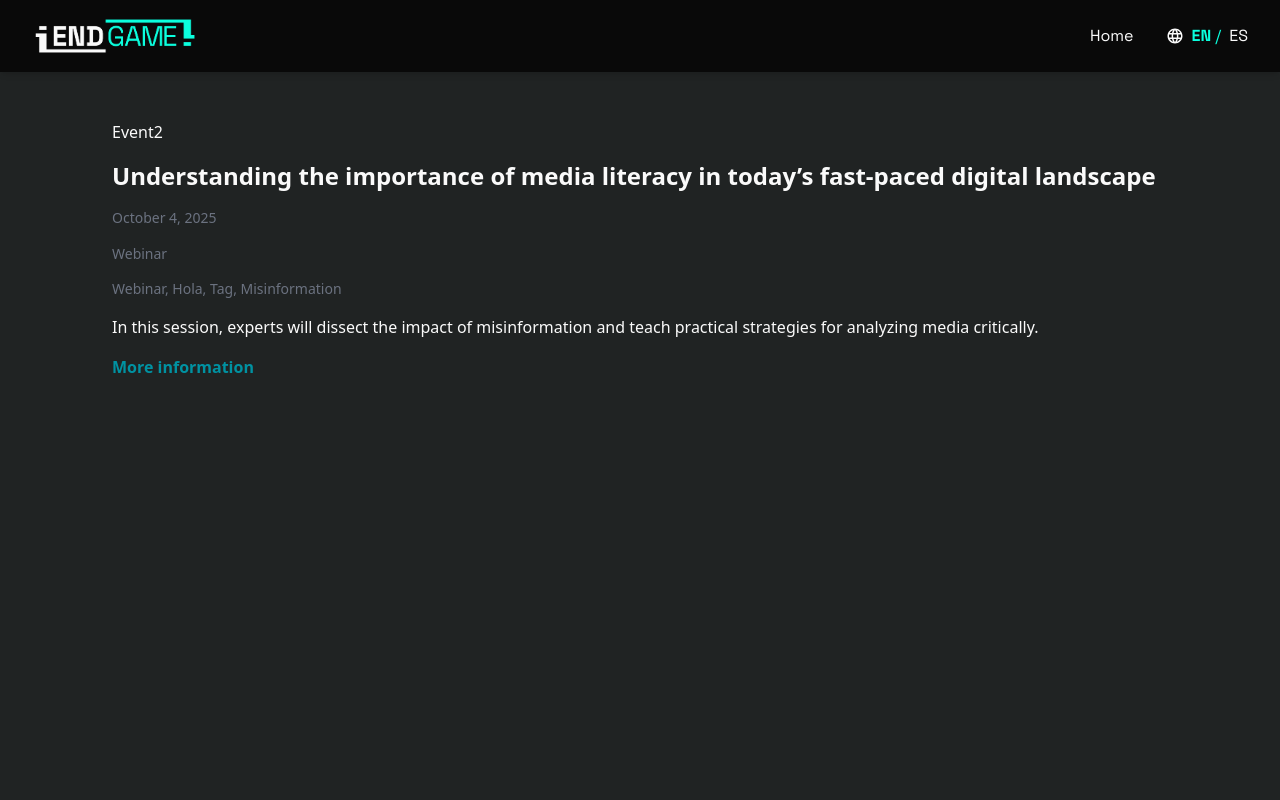
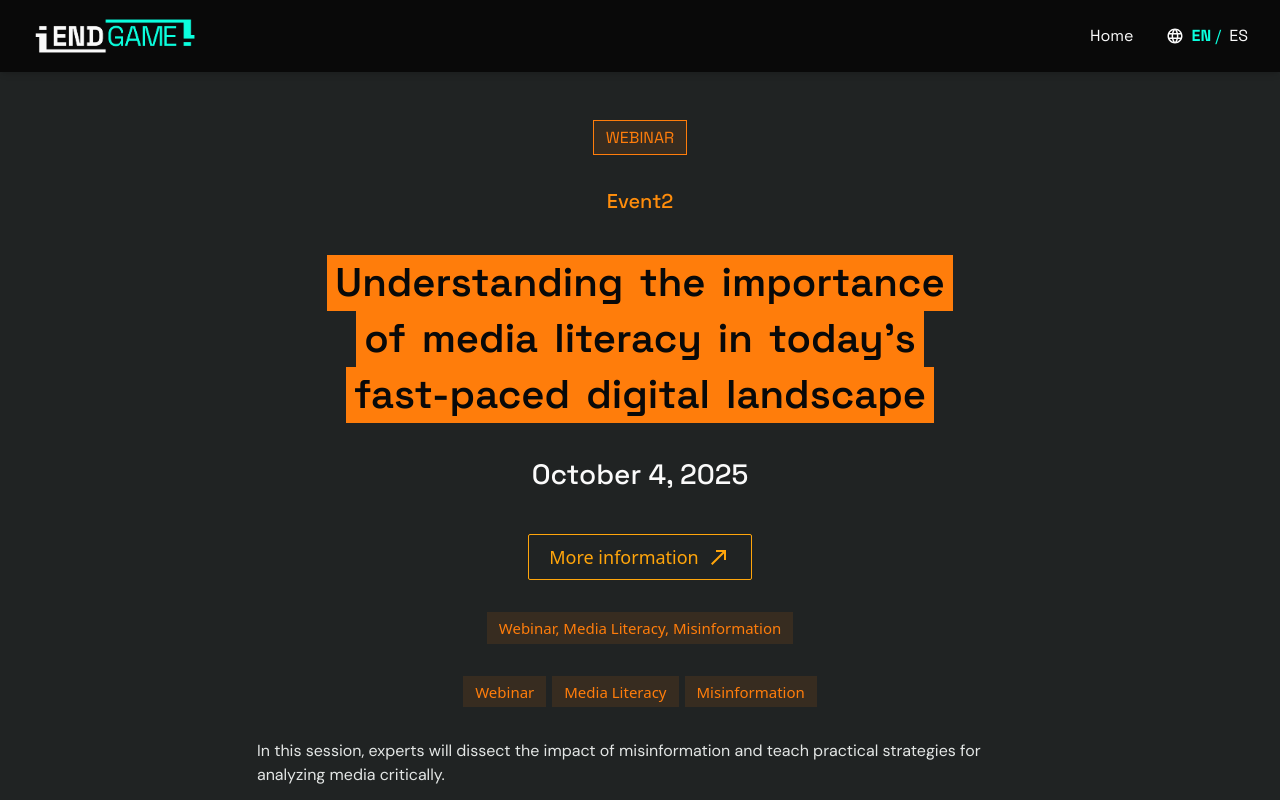
Before and after one commit to ENDGAMEPROJECT/endgameproject.github.io, a Next.js app: page /events/Event2 in a window 1280 px wide. Shown: the top 800 px of the page. Built offline with nearby package versions, Linux system fonts and the light colour scheme.

Commit message:
eventFull v01

```diff
--- a/app/events/page.js
+++ b/app/events/page.js
@@ -16,10 +16,10 @@ export default function Events() {
 
   return (
     <main className="standard_margin ">
-      <Heading level="h1" className={"text-primary"}>
+      <Heading level="h1" className={"text-accent-500"}>
         {t("events.title")}
       </Heading>
-      <div className="mt-20 grid grid-cols-2 gap-6">
+      <div className="mt-20 grid md:grid-cols-2 xl:grid-cols-3 gap-6">
         {events.map(( event , key) => {
           return <EventCard event={event} key={key} />;
         })}
--- a/app/page.js
+++ b/app/page.js
@@ -76,7 +76,7 @@ export default function Page() {
 
       {/* SECTION ABOUT */}
       <Heading level="h1">{t("home.aboutSection")}</Heading>
-      <section className="standard_margin ing_sm flex flex-col gap-24">
+      <section className="standard_margin flex flex-col gap-24">
         <article>
           <Heading level="h3">{t("home.about.title")}</Heading>
           <Heading level="subtitle"> {t("home.about.content")}</Heading>
--- a/components/EventFull.jsx
+++ b/components/EventFull.jsx
@@ -4,7 +4,15 @@ import { useState, useEffect } from "react";
 import { useTranslation } from "react-i18next";
 
 import { events } from "@/constants/events";
+import HighlightedHeader from "@/components/ui/highlightedHeader";
+import Link from "next/link";
+import Text from "../components/ui/text";
+import Heading from "../components/ui/Heading";
+import { Badge } from "./ui/badge";
+import { Button, ButtonVariants } from "@/components/ui/button";
 
+// icons
+import NorthEastSharp from "@mui/icons-material/NorthEastSharp";
 
 /* eventinfo is like this:
 {
@@ -31,15 +39,22 @@ const EventFull = ({ eventname }) => {
   useEffect(() => {
     const eventData = events.find((event) => event.eventname === eventname);
     setEvent(eventData);
-    }
-    , [eventname]);
-
+  }, [eventname]);
 
   if (!event) {
     return <div>Loading...</div>;
   }
 
-    const { title_en, title_es, description_en, description_es, date, category, keywords } = event;
+  const {
+    title_en,
+    title_es,
+    description_en,
+    description_es,
+    date,
+    category,
+    keywords,
+  } = event;
+
   const currentLang = i18n.language;
   const title = currentLang === "es" ? title_es : title_en;
   const description = currentLang === "es" ? description_es : description_en;
@@ -48,33 +63,59 @@ const EventFull = ({ eventname }) => {
     month: "long",
     day: "numeric",
   });
-    const categoryFormatted = category.charAt(0).toUpperCase() + category.slice(1);
-    const keywordsFormatted = keywords.map((keyword) => keyword.charAt(0).toUpperCase() + keyword.slice(1)).join(", ");
+
+  const categoryFormatted =
+    category.charAt(0).toUpperCase() + category.slice(1);
+  const keywordsFormatted = keywords
+    .map((keyword) => keyword.charAt(0).toUpperCase() + keyword.slice(1))
+    .join(", ");
 
   const externalLink = event.externalLink || "#";
-    const externalLinkText = currentLang === "es" ? "Más información" : "More information";
+  const externalLinkText =
+    currentLang === "es" ? "Más información" : "More information";
 
-    const externalLinkClass = "text-primary hover:underline";
-    const externalLinkStyle = {
-        textDecoration: "none",
-        color: "#0092A2",
-        fontWeight: "bold",
+  return (
+    <div className="flex flex-col gap-8 items-center">
+      <Badge variant="primary" type="activity" size="xl" className="text-base">
+        {categoryFormatted}
+      </Badge>
+      <Heading level="h5" className="w-full text-center text-accent-400">
+        {eventname}
+      </Heading>
+      <HighlightedHeader
+        string={title}
+        variant={"activity"}
+        level="h1"
+        // className="px-[5%] md:px-[10%] lg:px-[30%] xl:px-[40%] 2xl:px-[45%] color-accent"
+        className="mt-0 pt-0 justify-center px-[2.5%] md:px-[5%] lg:px-[15%] xl:px-[20%] 2xl:px-[25%] color-accent"
+      >
+        {title}
+      </HighlightedHeader>
+        <Heading level="h4">{dateFormatted}</Heading>
+      <Button asChild variant="outline" size='lg' className='text-accent-300 border-accent-300'>
+        <Link href={externalLink} target="_blank" rel="noopener noreferrer">
+          {externalLinkText}
+          <NorthEastSharp />
+        </Link>
+      </Button>
+      <Badge variant="secondary" type='activity' size='lg'>{keywordsFormatted}</Badge>
+      {Array.isArray(keywords) && (
+        <div className="flex flex-wrap gap-1.5">
+          {keywords.map((keyword, index) => (
+            <Badge
+              key={index}
+              variant="secondary"
+              size="lg"
+              type='activity'
+            >
+              {keyword}
+            </Badge>
+          ))}
+        </div>
+      )}
+      <Text className="text-base">{description}</Text>
+    </div>
+  );
 };
 
-    return (
-        <div className="flex flex-col gap-4">
-            <p className="text-base">{eventname}</p>
-            <h1 className="text-2xl font-bold">{title}</h1>
-            <p className="text-sm text-gray-500">{dateFormatted}</p>
-            <p className="text-sm text-gray-500">{categoryFormatted}</p>
-            <p className="text-sm text-gray-500">{keywordsFormatted}</p>
-            <p className="text-base">{description}</p>
-            <a href={externalLink} target="_blank" rel="noopener noreferrer" className={externalLinkClass} style={externalLinkStyle}>
-                {externalLinkText}
-            </a>
-        </div>
-    );
-
-}
-
 export default EventFull;
--- a/components/cards/EventCard.jsx
+++ b/components/cards/EventCard.jsx
@@ -43,7 +43,8 @@ const EventCard = ({ event }) => {
     <CustomCard className="bg-black p-4">
       <CardHeader>
         {category && (
-          <Badge variant='primary' size={'lg'}>
+          <Badge variant='primary' size={'lg'}
+            className='text-accent bg-accent/10 border-accent'>
             {category}
           </Badge>
         )}
@@ -70,6 +71,7 @@ const EventCard = ({ event }) => {
                   key={index}
                   variant='secondary'
                   size="sm"
+                  className='text-accent-400 bg-accent/15'
                 >
                   {keyword}
                 </Badge>
--- a/components/ui/Heading.jsx
+++ b/components/ui/Heading.jsx
@@ -3,7 +3,6 @@
 import React from "react";
 import clsx from "clsx";
 import { cn } from "@/lib/utils";
-
 
 /*
   ------------------------------------------------------------------
@@ -33,6 +32,9 @@ const Heading = ({ level = "h1", children, className }) => {
     case "h6":
       Component = "h6";
       break;
+    case "display":
+      Component = "h1";
+      break;
     case "highlight":
       Component = "h4";
       break;
@@ -51,15 +53,21 @@ const Heading = ({ level = "h1", children, className }) => {
   const classes = clsx([
     "text-text font-title text-pretty",
     {
-      "text-36 sm:text-40 mt-8 mb-6 font-medium uppercase text-center text-primary": level === "h1",
+      "text-36 sm:text-40 mt-8 mb-6 font-semibold uppercase text-center text-primary":
+        level === "h1",
       "text-32 sm:text-36 mb-4 font-medium": level === "h2",
       "text-28 sm:text-32 mb-4 font-medium": level === "h3",
       "text-24 sm:text-28 mb-2 font-medium": level === "h4",
       "!text-20 mb-2 font-medium": level === "h5",
       "text-base font-medium uppercase mb-2": level === "h6",
-      "text-base sm:text-20 font-normal mb-2 leading-snug": level === "title-sm",
-      "text-base text-grey-50 sm:text-20 md:text-24 mb-2 max-w-[50ch] md:max-w-[70ch] 2xl:max-w-[75ch]": level === "subtitle",
-    }, className,
+      "text-48 sm:text-56 mt-8 mb-6 font-semibold uppercase text-center text-primary":
+        level === "display",
+      "text-base sm:text-20 font-normal mb-2 leading-snug":
+        level === "title-sm",
+      "text-base text-grey-50 sm:text-20 md:text-24 mb-2 max-w-[50ch] md:max-w-[70ch] 2xl:max-w-[75ch]":
+        level === "subtitle",
+    },
+    className,
   ]);
   return <Component className={cn(classes)}>{children}</Component>;
 };
@@ -69,7 +77,6 @@ export default Heading;
 
 // import React from "react";
 // import { cn } from "@/lib/utils";
-
 
 // const Heading = ({ level = "h1", children, className = "" }) => {
 //   const Component =
--- a/components/ui/badge.jsx
+++ b/components/ui/badge.jsx
@@ -3,13 +3,13 @@ import { cn } from "@/lib/utils";
 import { cva } from "class-variance-authority";
 
 const badgeVariants = cva(
-  "inline-flex px-3 py-1 pt-[5px] text-center border h-fit w-fit transition-colors",
+  "inline-flex px-3 py-1 pt-[5px] text-center border h-fit w-fit transition-colors bg-grey",
   {
     variants: {
       variant: { // style
-        default: 'bg-grey-100/10 text-text border-none capitalize font-body',
-        primary: "bg-primary/5 border-primary text-primary uppercase font-title",
-        secondary: "bg-primary/10 text-primary border-none capitalize font-body",
+        default: 'bg-grey-100/10 bg-opacity-10 text-text border-none capitalize font-body',
+        primary: " bg-opacity-10 border-primary text-primary uppercase font-title",
+        secondary: " bg-opacity-15 text-primary border-none capitalize font-body",
       },
       size: {
         default: "border-1 text-[14px]",
@@ -18,12 +18,12 @@ const badgeVariants = cva(
         sm: "py-0.5 px-1.5 text-sm",
       },
       type: { // semantic colors
-        success: "border-green-100 bg-green-100 text-green-800",
-        warn: "border-amber-100 bg-amber-100 text-amber-800",
-        error: "border-red-200 bg-red-200 text-red-800",
-        // default: "border-green-100 bg-green-100 text-green-800",
-        // activity: "border-amber-100 bg-amber-100 text-amber-800",
-        // info: "border-red-200 bg-red-200 text-red-800",
+        // success: "border-green-100 bg-green-100 text-green-800",
+        // warn: "border-amber-100 bg-amber-100 text-amber-800",
+        // error: "border-red-200 bg-red-200 text-red-800",
+        default: "border-primary bg-primary/10 text-primary",
+        activity: "border-accent bg-accent bg-opacity-10 text-accent",
+        info: "border-secondary bg-secondary/10 text-secondary",
       },
     },
     defaultVariants: {
--- a/components/ui/button.jsx
+++ b/components/ui/button.jsx
@@ -3,9 +3,9 @@
 import * as React from "react";
 import clsx from "clsx";
 import { Slot } from "@radix-ui/react-slot";
+import { cn } from "@/lib/utils";
 import { cva } from "class-variance-authority";
 
-import { cn } from "@/lib/utils";
 
 const ButtonVariants = cva(
   "w-fit min-w-20 h-fit inline-flex gap-2 items-center justify-center font-normal whitespace-nowrap transition-colors focus-visible:outline-none focus-visible:ring-1 focus-visible:ring-ring disabled:pointer-events-none disabled:opacity-50",
@@ -13,7 +13,7 @@ const ButtonVariants = cva(
     variants: {
       variant: {
         default:
-          "bg-primary text-primary-foreground shadow hover:bg-primary-800",
+          "bg-primary text-black shadow hover:bg-primary-800",
         outline:
           "border border-gray-300 text-gray-300 bg-transparent hover:bg-white/5 hover:text-white hover:border-white/20",
         outlineForeground: //for outline buttons over dark backgrounds
@@ -34,16 +34,21 @@ const ButtonVariants = cva(
         icon: "px-2.5 py-2.5 min-w-7 w-7 min-h-7 h-7",
         icon_sm:"w-6 h-6 min-w-6 min-h-6 p-0"
       },
+      type: {
+        default: "border-primary bg-primary/10 text-primary",
+        activity: "border-accent bg-accent bg-opacity-10 text-accent",
+        info: "border-secondary bg-secondary/10 text-secondary",
+      },
       radius: {
+        default: 'rounded-none',
         rounded_sm: "rounded-sm",
         rounded_md: "rounded-md",
-        rounded_lg: "rounded-lg",
-        rounded_full: "rounded-full",
       },
     },
     defaultVariants: {
       variant: "default",
       size: "default",
+      radius: 'rounded_sm'
     },
   }
 );
--- a/components/ui/highlightedHeader.jsx
+++ b/components/ui/highlightedHeader.jsx
@@ -2,21 +2,37 @@
 
 import React from "react";
 import { cn } from "@/lib/utils";
+import { cva } from "class-variance-authority";
 
 import Heading from "./Heading";
-// import Heading from "./Heading";
 
-// recibe string, separa palabras en spans y las pone en un flex con espaciado
 
-const HighlightedHeader = ({ string, level, className }) => {
+const wordVariants = cva(
+  "text-black px-2",
+  {
+    variants: {
+      variant: { // style
+        default: "bg-primary",
+        activity: "bg-accent",
+        info: "bg-secondary",
+      },
+    },
+    defaultVariants: {
+      variant: "default",
+    },
+  }
+);
+const HighlightedHeader = ({ string, level, className, variant }) => {
+  // recibe string, separa palabras en spans y las pone en un flex con espaciado
   const words = string.split(" ");
+
   return (
     <Heading
       level={level}
-      className={cn("w-full !mb-0 flex flex-wrap text-black normal-case", className)} // necesita cn() para que se concatenen bien las clases
+      className={cn('w-full !mb-0 flex flex-wrap normal-case', className)} // necesita cn() para que se concatenen bien las clases
     >
       {words.map((word, index) => (
-        <span className="px-1 bg-primary" key={index}>{word}</span>
+        <span className={cn(wordVariants({ variant }))} key={index}>{word}</span>
       ))}
     </Heading>
   );
--- a/constants/events.js
+++ b/constants/events.js
@@ -4,52 +4,76 @@ export const events = [
     eventname: "WorkshopSpain",
     category: "webinar",
     date: "10/04/25",
-    title_en: "Understanding the importance of media literacy in today’s fast-paced digital landscape",
+    title_en:
+      "Understanding the importance of media literacy in today’s fast-paced digital landscape",
     title_es: "Comprendiendo la Alfabetización Mediática en la Era Digital",
     description_en:
       "In this session, experts will dissect the impact of misinformation and teach practical strategies for analyzing media critically.",
     description_es:
       "En esta sesión, expertos analizarán el impacto de la desinformación y compartirán estrategias prácticas para evaluar los medios de forma crítica.",
-    keywords: ["webinar", "hola", "tag", "misinformation"],
-    externalLink: "#",
+    keywords: ["webinar", "Media literacy", "misinformation"],
   },
   {
     eventname: "Event2",
     category: "webinar",
     date: "10/04/25",
-    title_en: "Understanding the importance of media literacy in today’s fast-paced digital landscape",
+    title_en:
+      "Understanding the importance of media literacy in today’s fast-paced digital landscape",
     title_es: "Comprendiendo la Alfabetización Mediática en la Era Digital",
     description_en:
       "In this session, experts will dissect the impact of misinformation and teach practical strategies for analyzing media critically.",
     description_es:
       "En esta sesión, expertos analizarán el impacto de la desinformación y compartirán estrategias prácticas para evaluar los medios de forma crítica.",
-    keywords: ["webinar", "hola", "tag", "misinformation"],
-    externalLink: "#",
+    keywords: ["webinar", "Media literacy", "misinformation"],
   },
   {
     eventname: "Event3",
     category: "webinar",
     date: "10/04/25",
-    title_en: "Understanding the importance of media literacy in today’s fast-paced digital landscape",
+    title_en:
+      "Understanding the importance of media literacy in today’s fast-paced digital landscape",
     title_es: "Comprendiendo la Alfabetización Mediática en la Era Digital",
     description_en:
       "In this session, experts will dissect the impact of misinformation and teach practical strategies for analyzing media critically.",
     description_es:
       "En esta sesión, expertos analizarán el impacto de la desinformación y compartirán estrategias prácticas para evaluar los medios de forma crítica.",
-    keywords: ["webinar", "hola", "tag", "misinformation"],
-    externalLink: "#",
+    keywords: ["webinar", "Media literacy", "misinformation"],
   },
   {
     eventname: "Event4",
     category: "webinar",
     date: "10/04/25",
-    title_en: "Understanding the importance of media literacy in today’s fast-paced digital landscape",
+    title_en:
+      "Understanding the importance of media literacy in today’s fast-paced digital landscape",
     title_es: "Comprendiendo la Alfabetización Mediática en la Era Digital",
     description_en:
       "In this session, experts will dissect the impact of misinformation and teach practical strategies for analyzing media critically.",
     description_es:
       "En esta sesión, expertos analizarán el impacto de la desinformación y compartirán estrategias prácticas para evaluar los medios de forma crítica.",
-    keywords: ["webinar", "hola", "tag", "misinformation"],
-    externalLink: "#",
+    keywords: ["webinar", "Media literacy", "misinformation"],
+  },  {
+    eventname: "Event5",
+    category: "webinar",
+    date: "10/04/25",
+    title_en:
+      "Understanding the importance of media literacy in today’s fast-paced digital landscape",
+    title_es: "Comprendiendo la Alfabetización Mediática en la Era Digital",
+    description_en:
+      "In this session, experts will dissect the impact of misinformation and teach practical strategies for analyzing media critically.",
+    description_es:
+      "En esta sesión, expertos analizarán el impacto de la desinformación y compartirán estrategias prácticas para evaluar los medios de forma crítica.",
+    keywords: ["webinar", "Media literacy", "misinformation"],
+  },  {
+    eventname: "Event6",
+    category: "webinar",
+    date: "10/04/25",
+    title_en:
+      "Understanding the importance of media literacy in today’s fast-paced digital landscape",
+    title_es: "Comprendiendo la Alfabetización Mediática en la Era Digital",
+    description_en:
+      "In this session, experts will dissect the impact of misinformation and teach practical strategies for analyzing media critically.",
+    description_es:
+      "En esta sesión, expertos analizarán el impacto de la desinformación y compartirán estrategias prácticas para evaluar los medios de forma crítica.",
+    keywords: ["webinar", "Media literacy", "misinformation"],
   },
 ];
```
Lines whose indentation alone changed are shown as unchanged.
